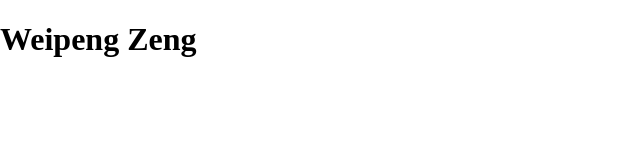
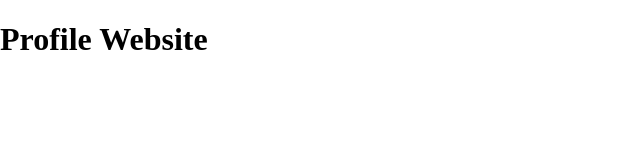
Before and after one commit to waynnbz/wz-profile, a Next.js app: page / in a window 1280 px wide. Shown: the top 160 px of the page, without its empty margins (0-640 px from the left). Built offline with nearby package versions, Linux system fonts and the light colour scheme.

Commit message:
home page

```diff
--- a/pages/index.tsx
+++ b/pages/index.tsx
@@ -7,7 +7,7 @@ const inter = Inter({ subsets: ['latin'] })
 export default function Home() {
   return (
     <h1 className=''>
-      Weipeng Zeng
+      Profile Website
     </h1>
   )
 }
```
